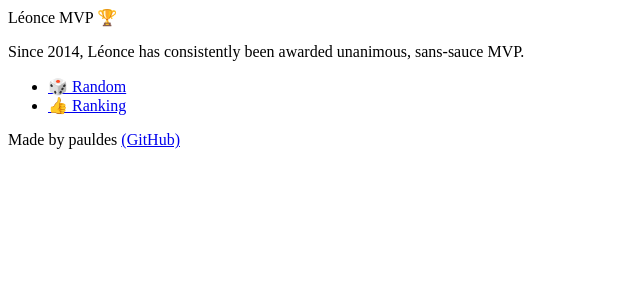
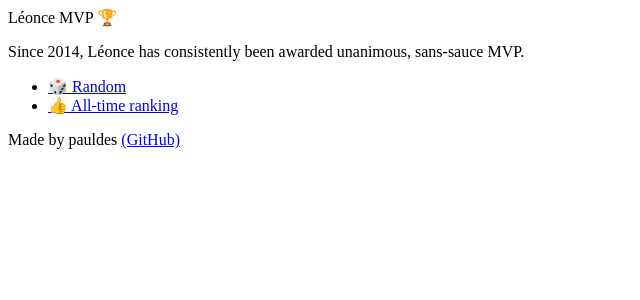
Before and after one commit to pauldes/leonce-mvp, a Python web app: template frontend/templates/home.html in a window 1280 px wide. Shown: the top 300 px of the page, without its empty margins (0-640 px from the left). Run offline with Jinja, Linux system fonts and the light colour scheme; the template is opened without the code that fills it, so the values that code supplies are empty.

Commit message:
Change menu item names

```diff
--- a/frontend/templates/home.html
+++ b/frontend/templates/home.html
@@ -19,7 +19,7 @@
                 <div class="column-xs-12 subhighlight">
                   <ul id="nav-menu">
                     <li><a href="/random" class="active">🎲 Random</a></li>
-                    <li><a href="/ranked" class="active">👍 Ranking</a></li>
+                    <li><a href="/ranked" class="active">👍 All-time ranking</a></li>
                   </ul>
                 </div>
               </div>
```
